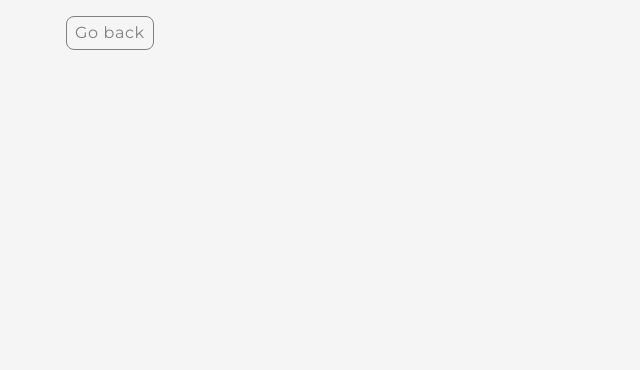
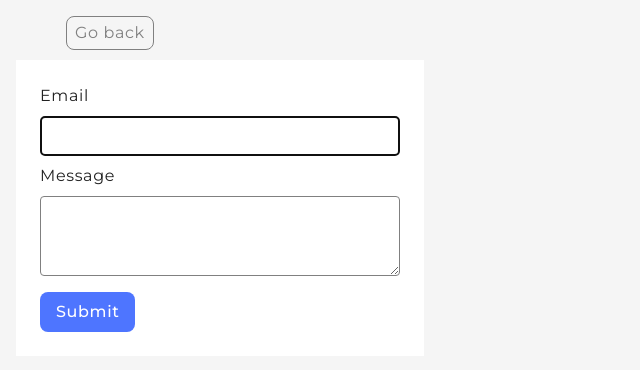
Before and after one commit to rssua/goit-js-hw-09, a website built with Vite: page src/2-form.html in a window 1280 px wide. Shown: the whole page, without its empty margins (0-640 px from the left). Built offline with nearby package versions, Linux system fonts and the light colour scheme.

Commit message:
form finished

```diff
--- a/src/2-form.html
+++ b/src/2-form.html
@@ -8,7 +8,32 @@
     <link rel="stylesheet" href="./css/common.css" />
   </head>
   <body>
-    <p><a class="back-link" href="./index.html">Go back</a></p>
+    <main>
+      <p><a class="back-link" href="./index.html">Go back</a></p>
+      <form class="feedback-form" autocomplete="off">
+        <label>
+          Email
+          <input type="email" name="email" autofocus />
+        </label>
+        <label>
+          Message
+          <textarea name="message" rows="8"></textarea>
+        </label>
+        <button type="submit">Submit</button>
+      </form>
+    </main>
     <script defer src="./js/2-form.js" type="module"></script>
   </body>
 </html>
+
+<!-- <form class="login-form">
+  <label>
+    Email
+    <input type="email" name="email" />
+  </label>
+  <label>
+    Password
+    <input type="password" name="password" />
+  </label>
+  <button type="submit">Login</button>
+</form> -->
--- a/src/css/common.css
+++ b/src/css/common.css
@@ -74,3 +74,74 @@ ul {
 .gallery-image:hover {
   transform: scale(calc(376 / 360), calc(208 / 200));
 }
+
+.feedback-form {
+  display: inline-block;
+  padding: 24px;
+  background-color: #fff;
+}
+
+.feedback-form * {
+  display: block;
+}
+
+/* .feedback-form label {
+  font-weight: 400;
+  font-size: 16px;
+  line-height: 1.5;
+  letter-spacing: 0.04em;
+  color: #2e2f42;
+} */
+
+.feedback-form input,
+.feedback-form textarea {
+  margin: 8px 0;
+  border: 1px solid #808080;
+  border-radius: 4px;
+  width: 360px;
+  height: 40px;
+  font-family: inherit;
+  font-weight: 400;
+  font-size: 16px;
+  line-height: 1.5;
+  letter-spacing: 0.04em;
+  color: #2e2f42;
+}
+
+.feedback-form textarea {
+  height: 80px;
+}
+
+.feedback-form label:hover input,
+.feedback-form label:hover textarea {
+  border-color: #000;
+}
+
+.feedback-form label:active input,
+.feedback-form label:active textarea {
+  outline: none;
+  border-color: #808080;
+}
+
+.feedback-form button {
+  margin-top: 16px;
+  border-radius: 8px;
+  padding: 8px 16px;
+  height: 40px;
+  background-color: #4e75ff;
+  font-family: inherit;
+  font-weight: 500;
+  font-size: 16px;
+  line-height: 1.5;
+  letter-spacing: 0.04em;
+  color: #fff;
+}
+
+.feedback-form button:hover {
+  background-color: #6c8cff;
+}
+
+.feedback-form button:active {
+  background-color: #4e75ff;
+  box-shadow: 0px 0px 2px 1px #09d9d9;
+}
--- a/src/js/2-form.js
+++ b/src/js/2-form.js
@@ -1,28 +1,50 @@
-let dd = '1er';
-let gg = ['www', 577, true, dd];
-console.log(gg);
-let jst = JSON.stringify(gg);
+const refs = { form: document.querySelector('.feedback-form') };
 
-console.log(jst);
+const LSKEY = 'feedback-form-state';
 
-console.log(...gg);
-let cc = { ...gg };
-console.log(cc);
-let yy = { ff: 'fdg5', sds: 77 };
-console.dir(yy);
-console.log(yy);
+let formData = { email: '', message: '' };
 
-function saveToLS(key, value) {
+initForm();
+
+refs.form.addEventListener('input', e => {
+  formData.email = e.currentTarget.elements.email.value.trim();
+  formData.message = e.currentTarget.elements.message.value.trim();
+  putInLS(LSKEY, formData);
+});
+
+//* Cleaning on Submit
+refs.form.addEventListener('submit', e => {
+  e.preventDefault();
+  if (!formData.email || !formData.message) {
+    alert('Fill please all fields');
+    return;
+  }
+  console.log(formData);
+  localStorage.removeItem(LSKEY);
+  formData.email = formData.message = '';
+  refs.form.reset();
+});
+
+//* Restore Form on Reload
+function initForm() {
+  formData = takeFromLS(LSKEY) || formData;
+  refs.form.elements.email.value = formData.email;
+  refs.form.elements.message.value = formData.message;
+}
+
+//* Data to Local Storage
+function putInLS(key, value) {
   const jsonData = JSON.stringify(value);
   localStorage.setItem(key, jsonData);
 }
 
-function loadFromLS(key) {
-  const body = localStorage.getItem(key);
+//* Data from Local Storage
+function takeFromLS(key) {
+  const value = localStorage.getItem(key);
   try {
-    const data = JSON.parse(body);
+    const data = JSON.parse(value);
     return data;
   } catch {
-    return body;
+    return value;
   }
 }
```
Also changed, not shown: src/1-gallery.html (+4 -2 lines), src/index.html (+6 -4 lines).
